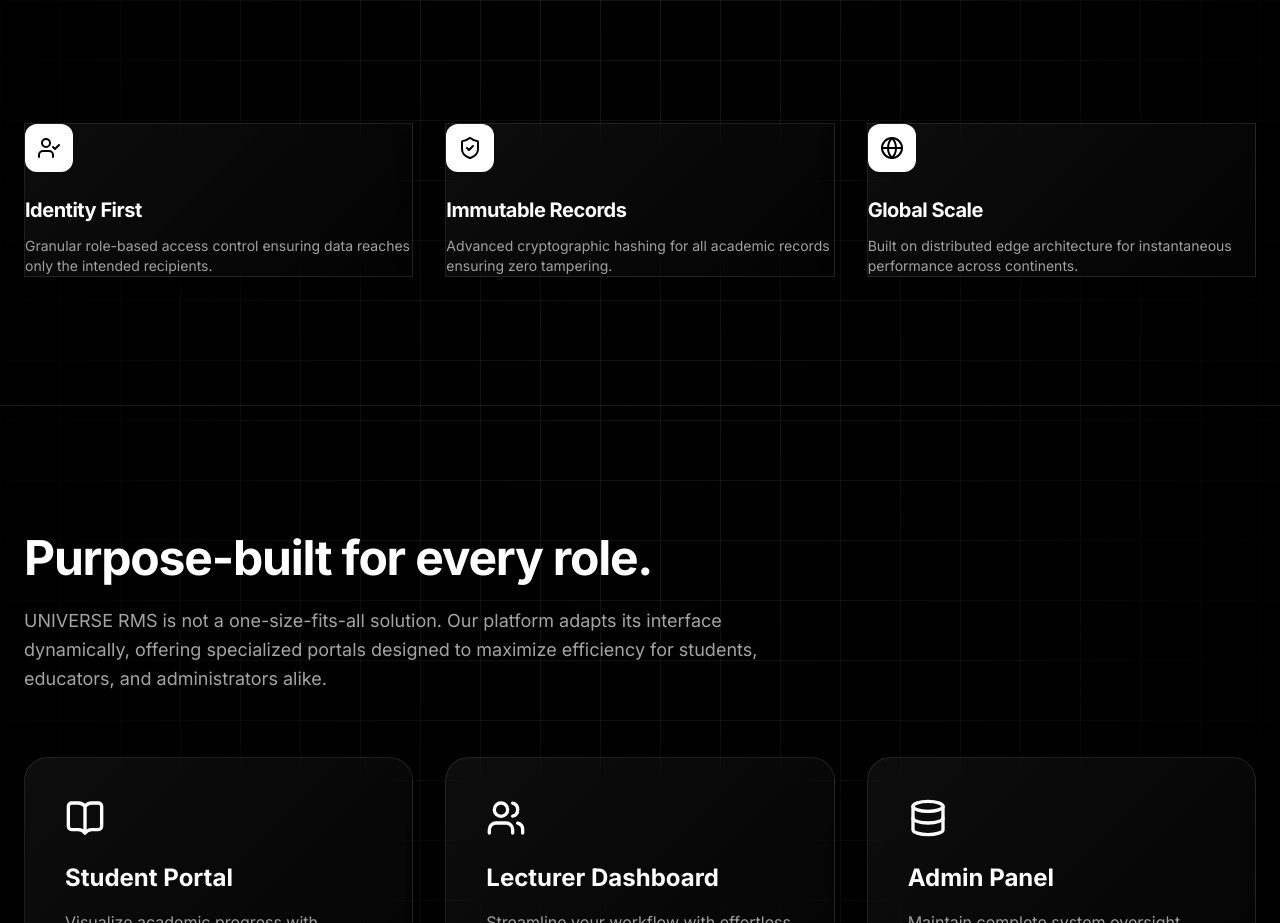
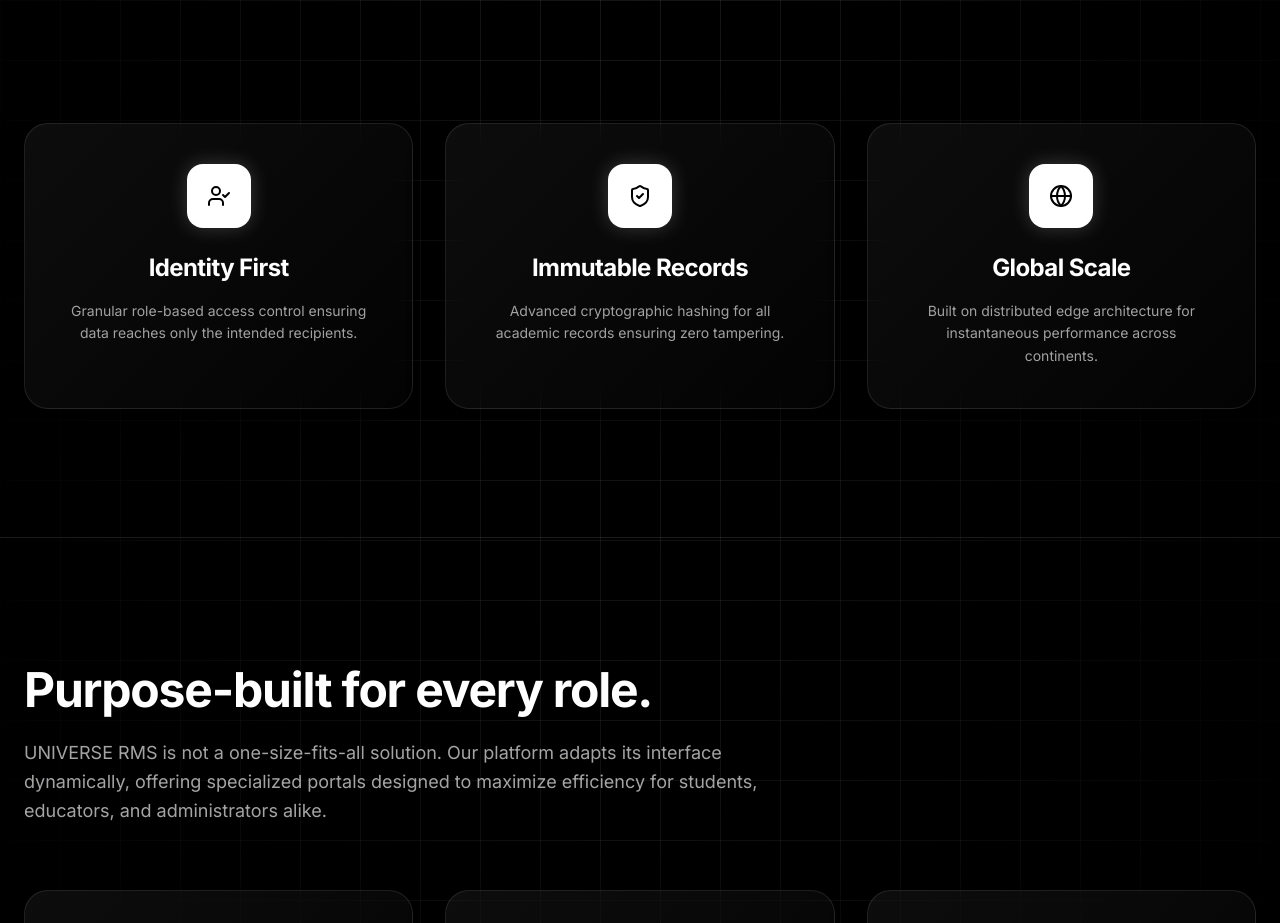
Before and after one commit to lordradez23/UNIVERSE-RMS---University-Result-Management-System, a Next.js app: page / in a window 1280 px wide. Shown: the part 1380-2303 px from the top of the page. Built offline with nearby package versions, Linux system fonts and the light colour scheme; no server answers.

Commit message:
Centralize icons and text content in FeatureCard

```diff
--- a/app/page.tsx
+++ b/app/page.tsx
@@ -307,12 +307,12 @@
 
 function FeatureCard({ icon, title, description }: { icon: React.ReactNode, title: string, description: string }) {
   return (
-    <div className="glass-card group hover:bg-white/[0.07] transition-all">
-      <div className="mb-6 inline-flex h-12 w-12 items-center justify-center rounded-xl bg-white text-black group-hover:scale-110 transition-transform duration-500">
+    <div className="glass-card p-10 rounded-3xl flex flex-col items-center text-center group hover:bg-white/[0.07] border border-white/5 transition-all duration-300">
+      <div className="mb-6 inline-flex h-16 w-16 items-center justify-center rounded-2xl bg-white text-black group-hover:scale-110 shadow-[0_0_20px_rgba(255,255,255,0.2)] transition-transform duration-500">
         {icon}
       </div>
-      <h3 className="text-xl font-bold text-white mb-3 tracking-tight">{title}</h3>
-      <p className="text-neutral-400 line-height-relaxed text-sm">{description}</p>
+      <h3 className="text-2xl font-bold text-white mb-4 tracking-tight">{title}</h3>
+      <p className="text-neutral-400 leading-relaxed text-sm">{description}</p>
     </div>
   );
 }
```
